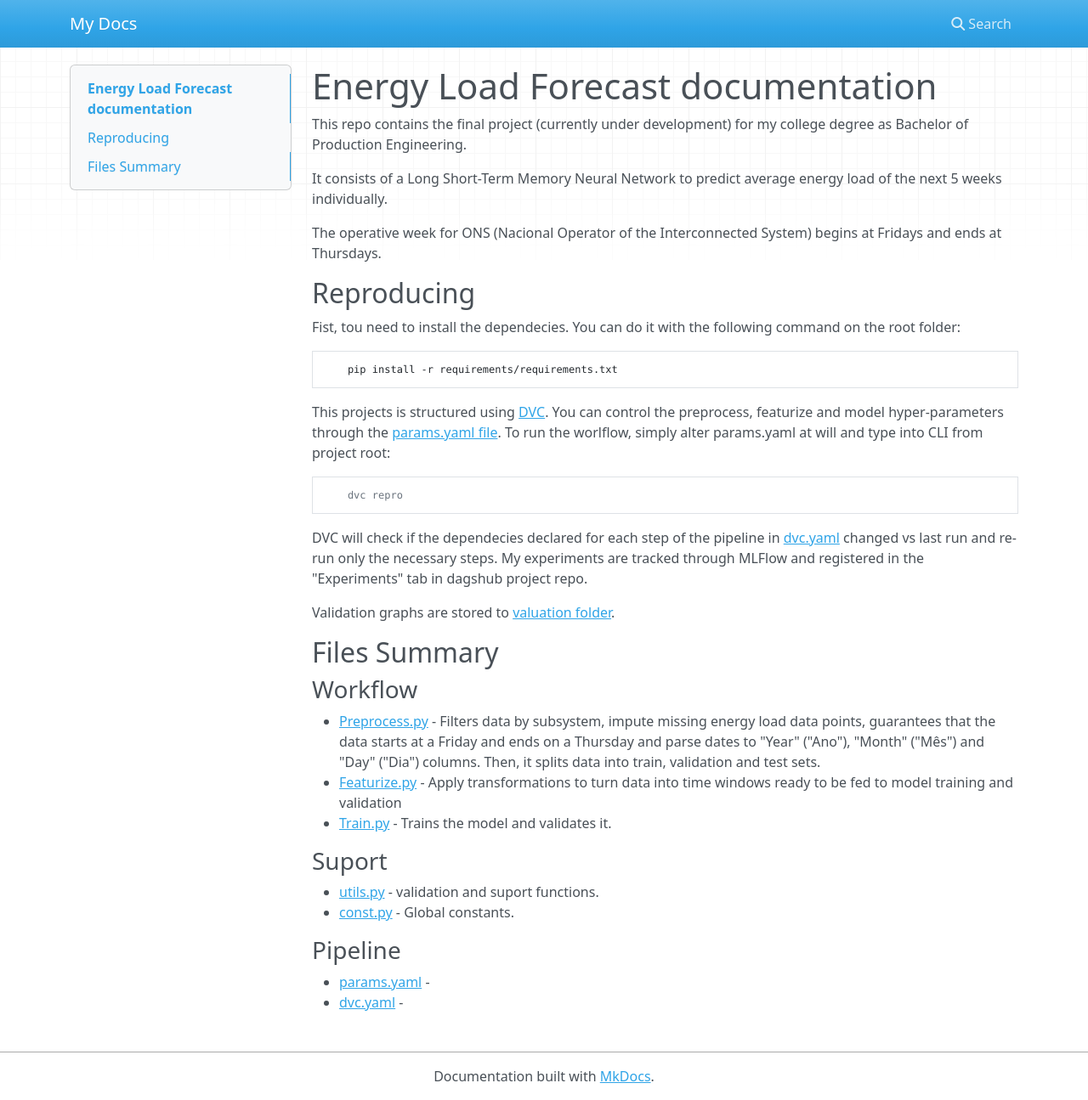
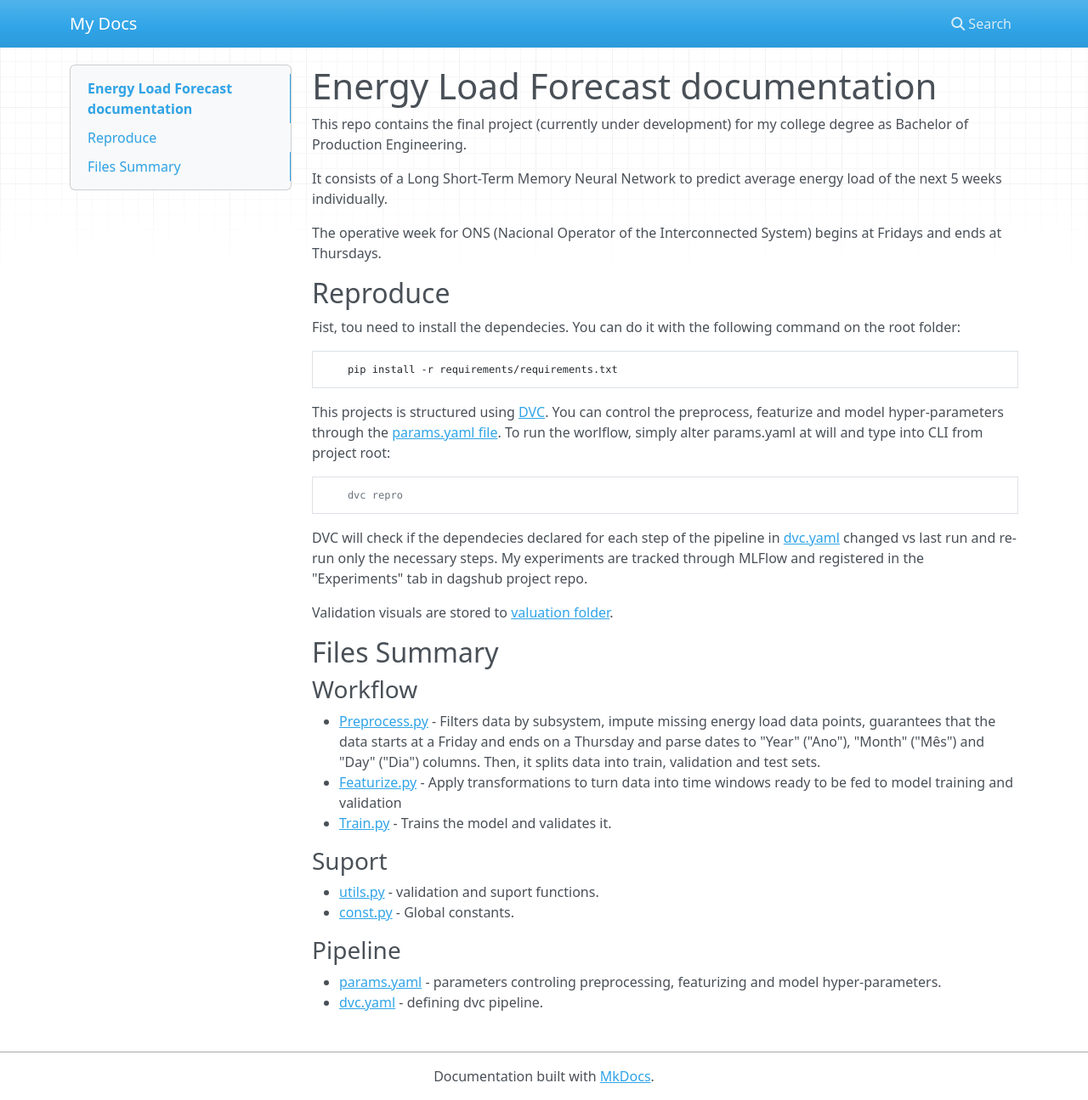
Before and after one commit to marcos-mansur/load-forecast, an MkDocs documentation site: the page built from docs/docs/README.md, in a window 1280 px wide and 1295 px high. Shown: the whole window at 85% size. Built offline with MkDocs 1.6.1, drawn with Linux system fonts in a browser that asks for light colours; nearby versions of some CDN libraries.

Commit message:
update readme

```diff
--- a/docs/docs/README.md
+++ b/docs/docs/README.md
@@ -7,7 +7,7 @@ It consists of a Long Short-Term Memory Neural Network to predict average energy
 
 The operative week for ONS (Nacional Operator of the Interconnected System) begins at Fridays and ends at Thursdays.
 
-## Reproducing
+## Reproduce
 
 Fist, tou need to install the dependecies. You can do it with the following command on the root folder:
 
@@ -20,7 +20,7 @@ This projects is structured using [DVC](https://dvc.org/doc). You can control th
 
 DVC will check if the dependecies declared for each step of the pipeline in [dvc.yaml](https://dagshub.com/marcos-mansur/load-forecast/src/main/dvc.yaml) changed vs last run and re-run only the necessary steps. My experiments are tracked through MLFlow and registered in the "Experiments" tab in dagshub project repo.
 
-Validation graphs are stored to [valuation folder](https://dagshub.com/marcos-mansur/load-forecast/src/main/valuation).
+Validation visuals are stored to [valuation folder](https://dagshub.com/marcos-mansur/load-forecast/src/main/valuation).
 
 
 ## Files Summary
@@ -37,5 +37,5 @@ Validation graphs are stored to [valuation folder](https://dagshub.com/marcos-ma
 
 ### Pipeline
 
-- [params.yaml](https://dagshub.com/marcos-mansur/load-forecast/src/main/params.yaml) -
-- [dvc.yaml](https://dagshub.com/marcos-mansur/load-forecast/src/main/dvc.yamll) -
+- [params.yaml](https://dagshub.com/marcos-mansur/load-forecast/src/main/params.yaml) - parameters controling preprocessing, featurizing and model hyper-parameters.
+- [dvc.yaml](https://dagshub.com/marcos-mansur/load-forecast/src/main/dvc.yamll) - defining dvc pipeline.
```
